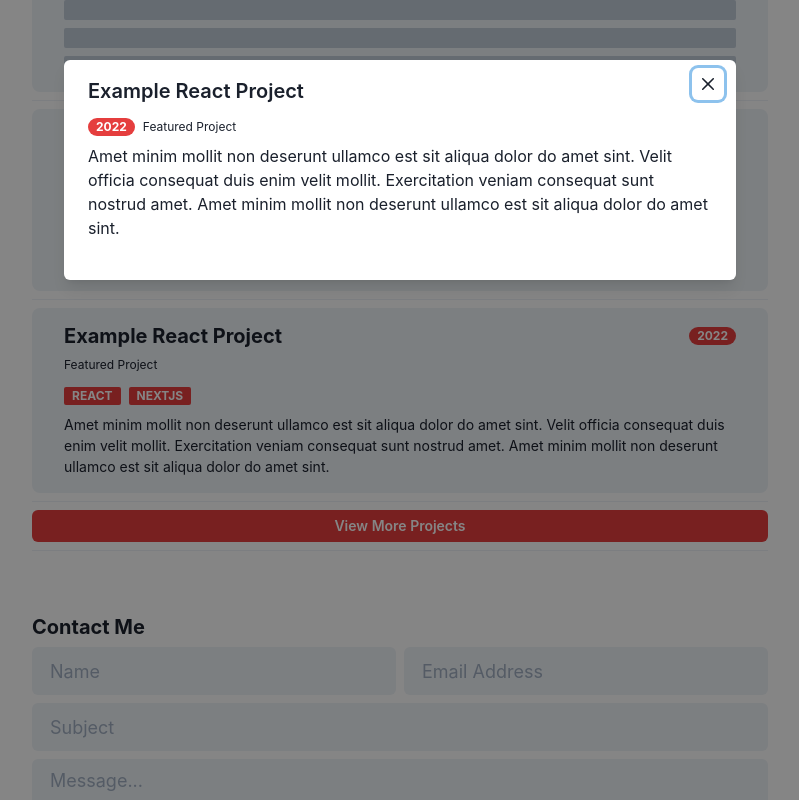
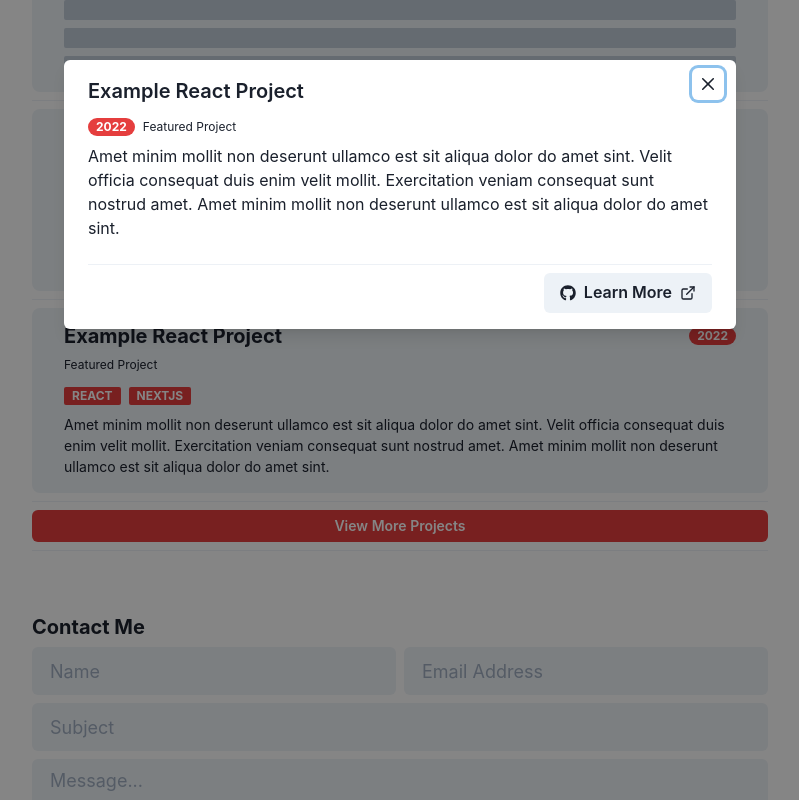
Before and after one commit to TomGrayston/GenericPortfolio, a Next.js app in the folder portfolio/: page / in a window 1280 px wide. Both pictures are taken after a click on the link 640 px from the left and 996 px from the top of the page. Shown: the part 596-1396 px from the top of the page, without its empty margins (240-1039 px from the left). Built offline with nearby package versions, Linux system fonts and the light colour scheme.

Commit message:
added extrenal button link & link into interface for projectsData json (#42)
* added external button link & link into projects interface for projectsData json & fixed small visual issues with dividers between project tabs

```diff
--- a/portfolio/common/projectsData.json
+++ b/portfolio/common/projectsData.json
@@ -45,6 +45,7 @@
         "subheading": "Featured Project",
         "year": 2022,
         "techUsed": ["React","NextJS"],
-        "body": "Amet minim mollit non deserunt ullamco est sit aliqua dolor do amet sint. Velit officia consequat duis enim velit mollit. Exercitation veniam consequat sunt nostrud amet. Amet minim mollit non deserunt ullamco est sit aliqua dolor do amet sint."
+        "body": "Amet minim mollit non deserunt ullamco est sit aliqua dolor do amet sint. Velit officia consequat duis enim velit mollit. Exercitation veniam consequat sunt nostrud amet. Amet minim mollit non deserunt ullamco est sit aliqua dolor do amet sint.",
+        "link": "https://www.youtube.com/watch?v=dQw4w9WgXcQ&ab_channel=RickAstley"
     }
 ]
--- a/portfolio/common/types.ts
+++ b/portfolio/common/types.ts
@@ -1,8 +1,9 @@
 export interface Project {
     id: number;
     heading: string;
-    body: string;
     subheading?: string;
     year?: number;
     techUsed?: string[];
+    body: string;
+    link?: string;
 }
--- a/portfolio/components/LandingPage/FeaturedWorkSection/FeaturedWork.jsx
+++ b/portfolio/components/LandingPage/FeaturedWorkSection/FeaturedWork.jsx
@@ -1,13 +1,13 @@
 import {
     Container, Heading, VStack, Button, Divider, Link
     } from '@chakra-ui/react';
-import ExampleProject from "./ExampleProject";
+import Project from "./Project";
 import PlaceholderProject from "./PlaceholderProject";
 import PROJECTS from "../../../common/projectsData.json"
 
 const FeaturedWork = () => {
 
-    const featuredProjects = PROJECTS.filter(project => project?.isFeatured === true).map(project => (<ExampleProject key={project.id} project={project} />))
+    const featuredProjects = PROJECTS.filter(project => project?.isFeatured === true).map(project => (<Project key={project.id} project={project} />))
 
     return(
         <Container maxW="container.md" p="1rem 1 0 0">
@@ -24,7 +24,6 @@ const FeaturedWork = () => {
                 <PlaceholderProject/>
                 {featuredProjects}
 
-                <Divider/>
                 <Link href="/projects" align="center" >
                     <Button size="sm" colorScheme="red" width="100%" textDecoration="none">
                         View More Projects
--- a/portfolio/components/LandingPage/FeaturedWorkSection/ExampleProject.tsx
+++ b/portfolio/components/LandingPage/FeaturedWorkSection/Project.tsx
@@ -17,9 +17,14 @@ import {
     HStack,
     Text,
     Stack,
+    Divider,
+    Button,
+    Link
 } from "@chakra-ui/react";
 import { useColorModeValue } from "@chakra-ui/color-mode";
+import { FaGithub } from "react-icons/fa";
 import { Project } from "../../../common/types";
+import { ExternalLinkIcon } from "@chakra-ui/icons";
 
 interface Props {
     project: Project;
@@ -36,6 +41,14 @@ const ExampleProject: React.FC<Props> = ({ project }) => {
                 </Badge>
             ))}
         </Box>
+    ) : null;
+
+    const LearnMoreLink = project.link ? (
+        <Link href={project.link} alignSelf="end">
+            <Button leftIcon={<FaGithub/>} rightIcon={<ExternalLinkIcon/>} >
+                Learn More
+            </Button>
+        </Link>
     ) : null;
 
     return (
@@ -79,6 +92,7 @@ const ExampleProject: React.FC<Props> = ({ project }) => {
                     </LinkOverlay>
                 </Container>
             </LinkBox>
+            <Divider my="3" />
 
             <Modal
                 isOpen={isOpen}
@@ -87,11 +101,11 @@ const ExampleProject: React.FC<Props> = ({ project }) => {
                 motionPreset="slideInBottom"
             >
                 <ModalOverlay />
-                <ModalContent>
+                <ModalContent >
                     <ModalHeader pb="1">{project.heading}</ModalHeader>
                     <ModalCloseButton />
                     <ModalBody>
-                        <VStack align="start">
+                        <VStack align="start" >
                             <HStack align="center" >
                                 <Badge
                                     colorScheme="red"
@@ -108,7 +122,12 @@ const ExampleProject: React.FC<Props> = ({ project }) => {
                             <Text>{project.body}</Text>
                         </VStack>
                     </ModalBody>
-                    <ModalFooter></ModalFooter>
+                    <ModalFooter>
+                        <VStack width="100%" >
+                            <Divider/>
+                            {LearnMoreLink}
+                        </VStack>
+                    </ModalFooter>
                 </ModalContent>
             </Modal>
         </>
--- a/portfolio/components/Navigation/Navbar.jsx
+++ b/portfolio/components/Navigation/Navbar.jsx
@@ -23,7 +23,7 @@ import { AiOutlineHome } from "react-icons/ai";
                     <Box display={{ base: "none", md: "inline" }} mr="auto">
                         <HStack spacing="1.7rem">
                             <Link href="/projects">Projects</Link>
-                            <a class="skip-link" href="#contact">
+                            <a className="skip-link" href="#contact">
                                 Contact Me
                             </a>
                         </HStack>
@@ -64,7 +64,7 @@ import { AiOutlineHome } from "react-icons/ai";
                                 </>
                             </MenuItem>
                         </Link>
-                        <a class="skip-link" href="#contact">
+                        <a className="skip-link" href="#contact">
                             <MenuItem id="menu-item-3">
                                 <>
                                     <Text>
```
Also changed, not shown: portfolio/pages/projects.tsx (+4 -7 lines).
